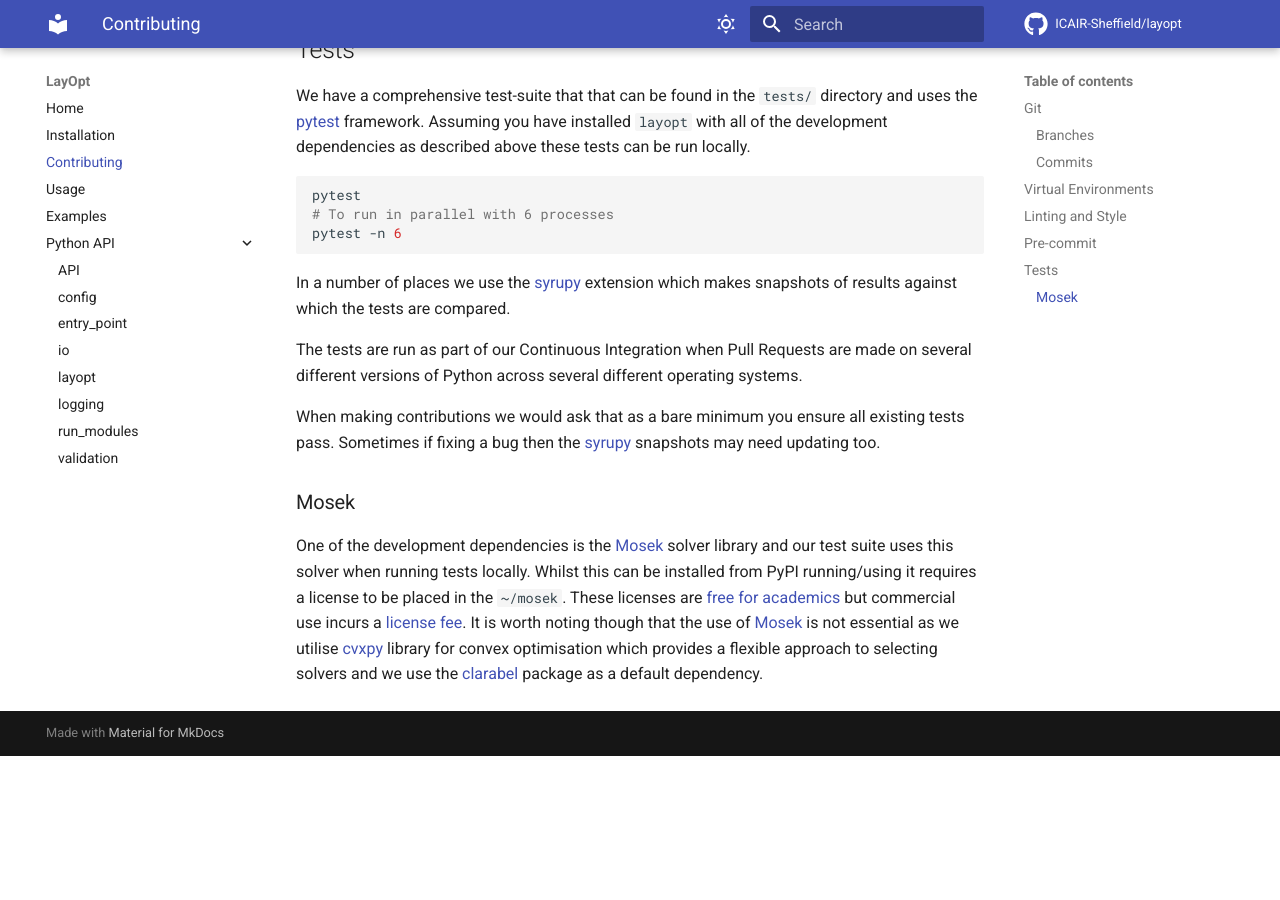
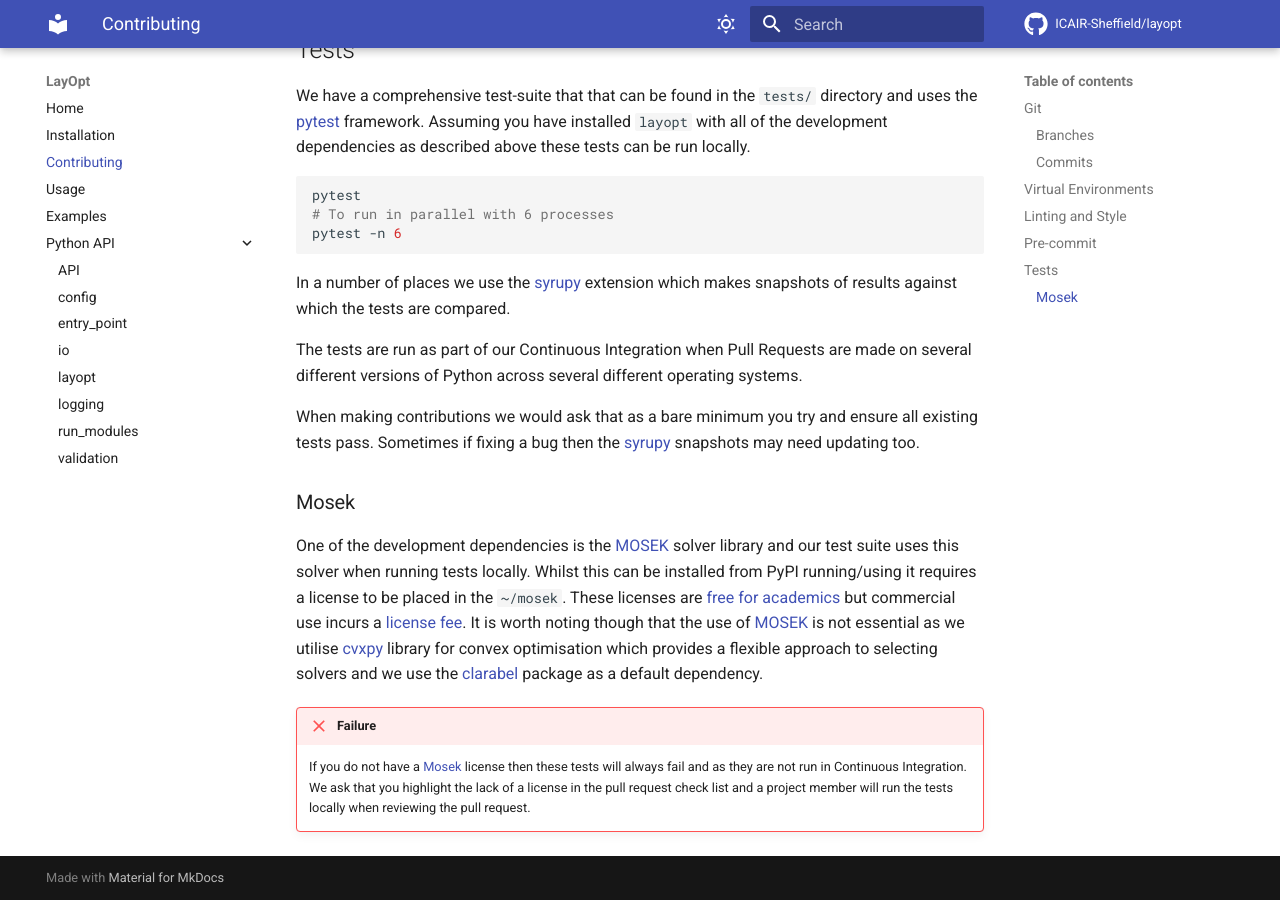
Before and after one commit to ICAIR-Sheffield/LayOpt, an MkDocs documentation site: the page built from docs/contributing.md, in a window 1280 px wide and 900 px high, scrolled down 2015 px. Built offline with MkDocs 1.6.1 and Material for MkDocs 9.7.7, drawn with Linux system fonts in a browser that asks for light colours; comment, search, counter and statistics services are not loaded; before the commit the page ends 2771 px from its top, so only the background shows below that.

Commit message:
fix(docs): Clarify mosek testing in CONTRIBUTING.md
- Adds clarity to the MOSEK licensing issues around tests in `docs/contributing.md` by including and admonition that if
  the user does not have a license the tests will always fail.
- Adds a checklist item to the pull request template for users to indcate if they have a MOSEK license so that reviewers
  will know that they need to manually run the tests locally (as they can't run in Continuous Integration because of the
  licensing issues with the library)

```diff
--- a/docs/contributing.md
+++ b/docs/contributing.md
@@ -89,17 +89,25 @@ compared.
 The tests are run as part of our Continuous Integration when Pull Requests are made on several different versions of
 Python across several different operating systems.
 
-When making contributions we would ask that as a bare minimum you ensure all existing tests pass. Sometimes if fixing a
-bug then the [syrupy][syrupy] snapshots may need updating too.
+When making contributions we would ask that as a bare minimum you try and ensure all existing tests pass. Sometimes if
+fixing a bug then the [syrupy][syrupy] snapshots may need updating too.
 
 ### Mosek
 
-One of the development dependencies is the [Mosek][mosek] solver library and our test suite uses this solver when
+One of the development dependencies is the [MOSEK][mosek] solver library and our test suite uses this solver when
 running tests locally. Whilst this can be installed from PyPI running/using it requires a license to be placed in the
 `~/mosek`. These licenses are [free for academics][mosek_license] but commercial use incurs a [license
-fee][mosek_fee]. It is worth noting though that the use of [Mosek][mosek] is not essential as we utilise [cvxpy][cvxpy]
+fee][mosek_fee]. It is worth noting though that the use of [MOSEK][mosek] is not essential as we utilise [cvxpy][cvxpy]
 library for convex optimisation which provides a flexible approach to selecting solvers and we use the
 [clarabel][clarabel] package as a default dependency.
+
+<!-- markdownlint-disable MD046 -->
+!!! failure
+
+    If you do not have a [Mosek](#mosek) license then these tests will always fail and as they are not run in Continuous
+    Integration. We ask that you highlight the lack of a license in the pull request check list and a project member
+    will run the tests locally when reviewing the pull request.
+<!-- markdownlint-enable MD046 -->
 
 [clarabel]: https://clarabel.org/stable/python/getting_started_py/
 [cvxpy]: https://www.cvxpy.org/
--- a/mkdocs.yml
+++ b/mkdocs.yml
@@ -53,6 +53,8 @@ plugins:
   search: {}
 
 markdown_extensions:
+  - admonition
+  - pymdownx.details
   - pymdownx.highlight:
       anchor_linenums: true
       line_spans: __span
```
Also changed, not shown: .github/pull_request_template.md.
